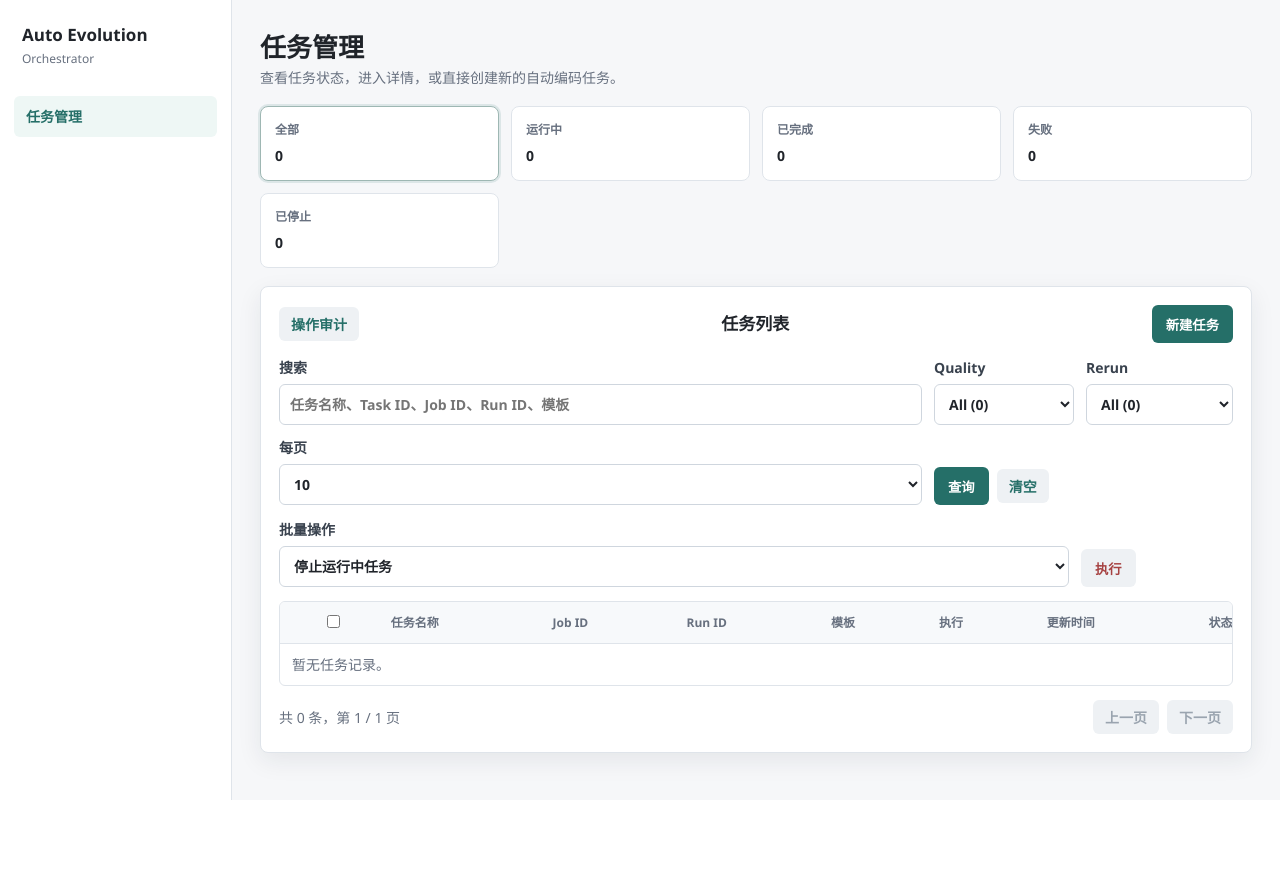
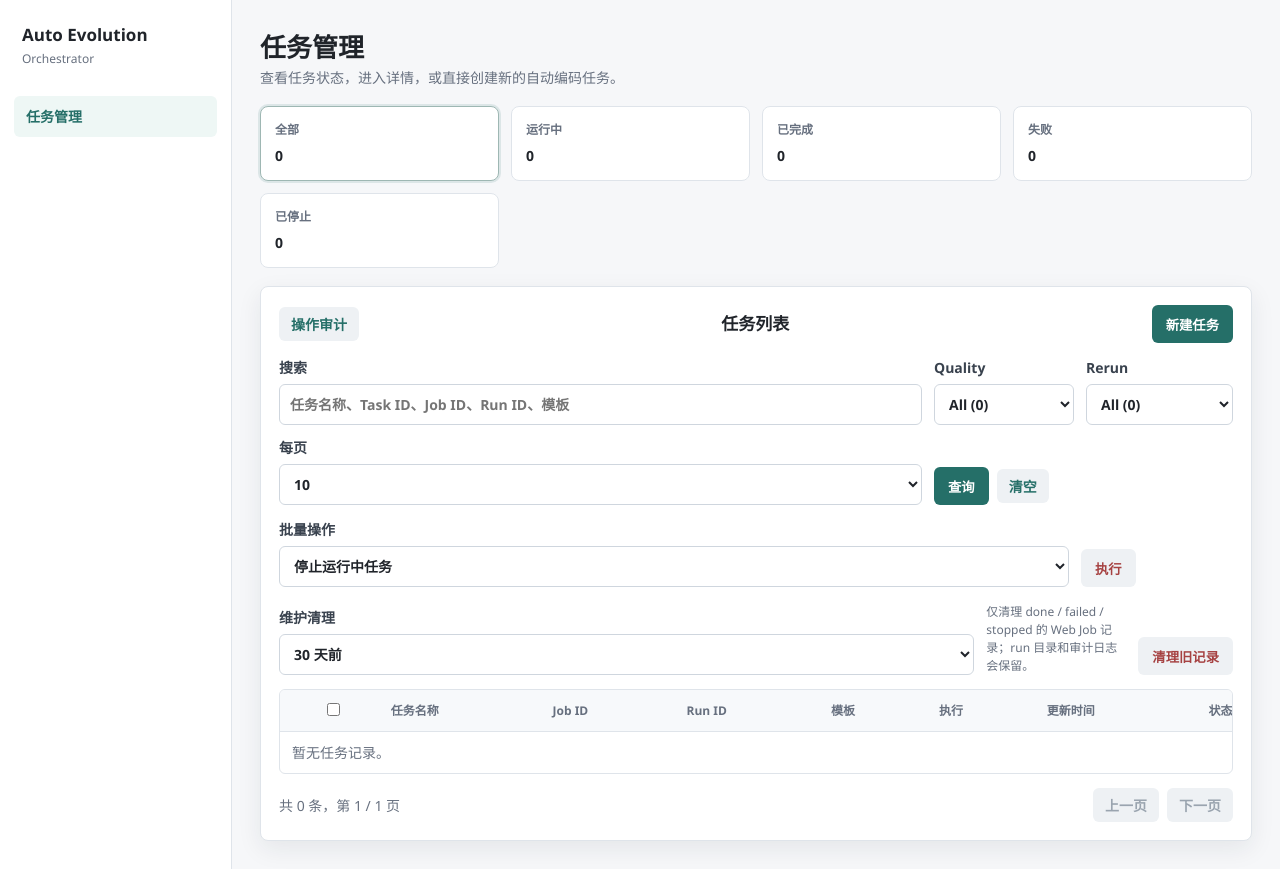
Before and after one commit to onlycaizhongwen/evoloop, a FastAPI app: page /tasks in a window 1280 px wide. Before the commit the page ends 800 px from the top, so only its background shows below. Run offline with FastAPI, Linux system fonts and the light colour scheme; data that the repository does not hold is empty.

Commit message:
Prune stale Web job records safely
Add a conservative task-manager maintenance path that removes old non-running Web Job records while preserving run artifacts and recording audit evidence.

Constraint: Maintenance cleanup must not delete .omx/runs artifacts by default.

Rejected: Filesystem artifact deletion | first maintenance increment needs database-only cleanup with auditability.

Confidence: high

Scope-risk: moderate

Directive: Keep future run-artifact cleanup behind an explicit separate control and audit event.

Tested: py_compile web main and SQLite repository; targeted maintenance test; task_manager or audit tests; tests/test_web_ui.py; full pytest; git diff --check.

Not-tested: Browser screenshot of the new maintenance form.

```diff
--- a/orchestrator/interfaces/web/main.py
+++ b/orchestrator/interfaces/web/main.py
@@ -6,7 +6,7 @@ import re
 import shlex
 import threading
 from dataclasses import dataclass, field
-from datetime import datetime
+from datetime import datetime, timedelta
 from pathlib import Path
 from typing import Annotated, Any, Iterable
 from urllib.parse import urlencode, unquote
@@ -51,6 +51,8 @@ RUNS_DIR = Path(".omx/runs")
 JOBS_DB_PATH = Path(".omx/orchestrator.db")
 WEB_TASKS_DIR = Path(".omx/web-tasks")
 WEB_JOB_AUDIT_PATH = Path(".omx/web-job-audit.jsonl")
+MAINTENANCE_PRUNE_STATUSES = ["done", "failed", "stopped"]
+MAINTENANCE_PRUNE_AGE_OPTIONS = [7, 30, 90]
 WEB_DIR = Path(__file__).parent
 DEFAULT_SMOKE_WORKTREE = Path(".tmp/omx-unified-diff-smoke")
 TEMPLATES = Jinja2Templates(directory=str(WEB_DIR / "templates"))
@@ -490,6 +492,52 @@ def batch_tasks(
     )
 
 
+@app.post("/tasks/maintenance/prune")
+def prune_tasks(
+    older_than_days: Annotated[int, Form()] = 30,
+    status: Annotated[str, Form()] = "all",
+    quality: Annotated[str, Form()] = "all",
+    rerun: Annotated[str, Form()] = "all",
+    page: Annotated[int, Form()] = 1,
+    page_size: Annotated[int, Form()] = 10,
+    q: Annotated[str, Form()] = "",
+):
+    age_days = _normalize_maintenance_prune_age(older_than_days)
+    summary = _prune_old_web_jobs(age_days)
+    _append_web_job_audit(
+        WebJobAuditEvent(
+            event_type="maintenance_prune",
+            request_context=_task_request_context(status=status, quality=quality, rerun=rerun, page=page, page_size=page_size, q=q),
+            selected_job_ids=list(summary.get("selected_job_ids") or []),
+            processed_job_ids=list(summary.get("processed_job_ids") or []),
+            skipped_job_ids=list(summary.get("skipped_job_ids") or []),
+            failed_job_ids=list(summary.get("failed_job_ids") or []),
+            run_ids=list(summary.get("run_ids") or []),
+            message=str(summary.get("label") or ""),
+            details={
+                "older_than_days": age_days,
+                "cutoff": summary.get("cutoff") or "",
+                "statuses": MAINTENANCE_PRUNE_STATUSES,
+                "preserved_run_dirs": True,
+                "reasons": summary.get("reasons") or {},
+            },
+        )
+    )
+    notice = (
+        f"{summary['label']}：成功 {summary['processed']} 个，"
+        f"跳过 {summary['skipped']} 个，失败 {summary['failed']} 个。"
+    )
+    return _redirect_to_tasks_with_batch_notice(
+        notice,
+        status=status,
+        quality=quality,
+        rerun=rerun,
+        page=page,
+        page_size=page_size,
+        q=q,
+    )
+
+
 @app.post("/tasks/{job_id}/stop")
 def stop_task(
     job_id: str,
@@ -1249,6 +1297,37 @@ def _batch_rerun_jobs(job_ids: list[str]) -> dict[str, Any]:
             new_job_id = _rerun_task_path(task_path)
             _record_batch_processed(summary, job_id, job)
             summary["processed_job_ids"].append(new_job_id)
+        except Exception:
+            _record_batch_failed(summary, job_id, "exception")
+    return summary
+
+
+def _normalize_maintenance_prune_age(value: int) -> int:
+    return value if value in MAINTENANCE_PRUNE_AGE_OPTIONS else 30
+
+
+def _prune_old_web_jobs(older_than_days: int) -> dict[str, Any]:
+    cutoff = (datetime.now() - timedelta(days=older_than_days)).isoformat()
+    candidates = _job_repository().list_before(
+        updated_before=cutoff,
+        statuses=MAINTENANCE_PRUNE_STATUSES,
+        limit=500,
+    )
+    summary = _empty_batch_summary(f"维护清理 {older_than_days} 天前任务记录")
+    summary["cutoff"] = cutoff
+    summary["selected_job_ids"] = [str(job.get("job_id") or "") for job in candidates]
+    repository = _job_repository()
+    for job in candidates:
+        job_id = str(job.get("job_id") or "")
+        if not job_id:
+            _record_batch_skipped(summary, job_id, "missing job_id")
+            continue
+        if str(job.get("status") or "") == "running":
+            _record_batch_skipped(summary, job_id, "running jobs are preserved")
+            continue
+        try:
+            repository.delete(job_id)
+            _record_batch_processed(summary, job_id, job)
         except Exception:
             _record_batch_failed(summary, job_id, "exception")
     return summary
--- a/orchestrator/interfaces/web/templates/tasks.html
+++ b/orchestrator/interfaces/web/templates/tasks.html
@@ -124,6 +124,25 @@
           </label>
           <div class="toolbar-actions">
             <button type="submit" class="secondary" data-confirm="确认对已勾选任务执行批量操作？删除只移除任务记录，run 目录和审计日志会保留。">执行</button>
+          </div>
+        </form>
+        <form class="task-toolbar" method="post" action="/tasks/maintenance/prune">
+          <input type="hidden" name="status" value="{{ active_status }}">
+          <input type="hidden" name="quality" value="{{ active_quality }}">
+          <input type="hidden" name="rerun" value="{{ active_rerun }}">
+          <input type="hidden" name="page" value="{{ pagination.page }}">
+          <input type="hidden" name="page_size" value="{{ pagination.page_size }}">
+          <input type="hidden" name="q" value="{{ query }}">
+          <label>维护清理
+            <select name="older_than_days">
+              <option value="7">7 天前</option>
+              <option value="30" selected>30 天前</option>
+              <option value="90">90 天前</option>
+            </select>
+          </label>
+          <span class="muted-line">仅清理 done / failed / stopped 的 Web Job 记录；run 目录和审计日志会保留。</span>
+          <div class="toolbar-actions">
+            <button type="submit" class="secondary" data-confirm="确认清理早于所选天数的非运行任务记录？run 目录和审计日志会保留。">清理旧记录</button>
           </div>
         </form>
         <div class="task-table-wrap">
```
Also changed, not shown: docs/codex/v1/status.md (+7 -0 lines), docs/codex/v1/trace/web-ui-operational-maintenance-hardening-trace.md (+6 -3 lines), orchestrator/infrastructure/persistence/sqlite_job_repository.py (+18 -1 lines), tests/test_web_ui.py (+90 -0 lines).
